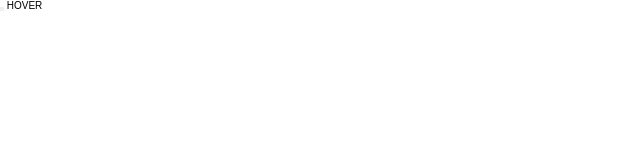
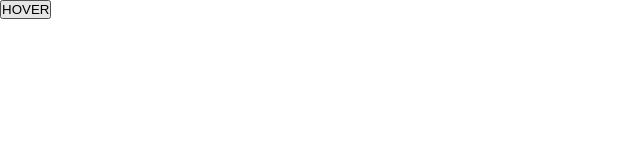
Before and after one commit to abubakar83/glowingButton, a plain HTML site: page index.html in a window 1280 px wide. Shown: the full height of the page, 0-640 px from the left. Drawn offline with Linux system fonts and the light colour scheme; a web font is replaced by a local one.

Commit message:
correction for button

```diff
--- a/index.html
+++ b/index.html
@@ -11,8 +11,10 @@
 </head>
 <body>
     <div class="container">
-        <button class="glowing-btn" type="button"></button>
-        <span class="glowing-text">HOVER</span>
+        <button class="glowing-btn" type="button">
+            <span class="glowing-text">HOVER</span>
+        </button>
+
     </div>
 </body>
 </html>
```
